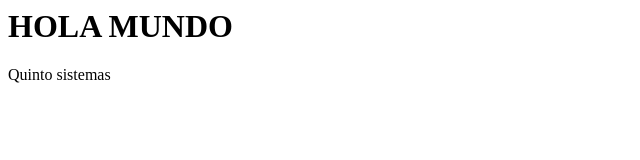
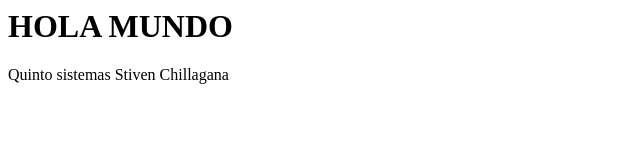
Before and after one commit to 22Stiven2002/22Stiven2002.github.io, a plain HTML site: page index.html in a window 1280 px wide. Shown: the whole page, without its empty margins (0-640 px from the left). Drawn offline with Linux system fonts and the light colour scheme.

Commit message:
Add line

```diff
--- a/index.html
+++ b/index.html
@@ -3,6 +3,7 @@
         <body>
             <h1>HOLA MUNDO</h1>
             <p1>Quinto sistemas</p1>
+            <p1>Stiven Chillagana</p1>
         </body>
     </head>
 </html>
```
